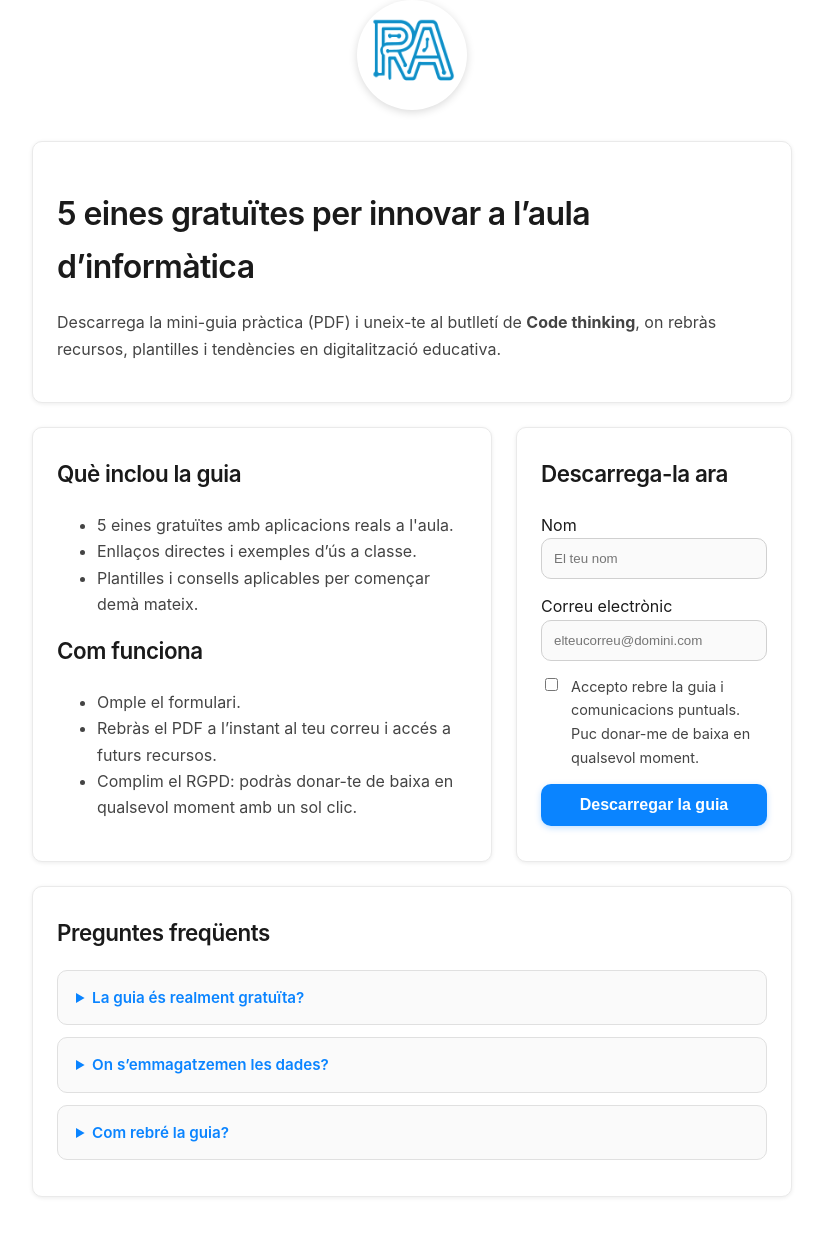
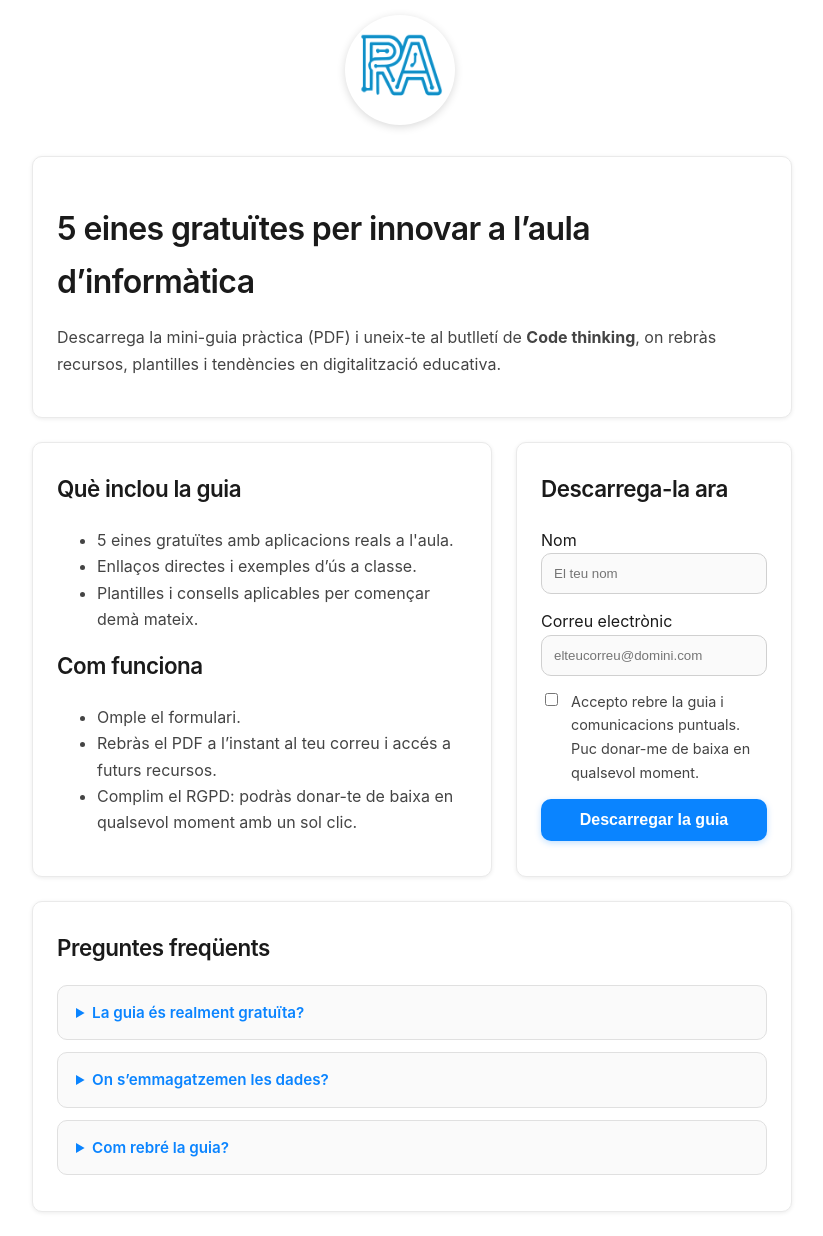
Before and after one commit to raquelalaman/raquelalaman.github.io, a Jekyll site: the page landing_lead_magnet.html, which Jekyll copies as it is, in a window 1280 px wide. Shown: the whole page, without its empty margins (228-1051 px from the left). Built offline with Jekyll 4.4.1, drawn with Linux system fonts in a browser that asks for light colours.

Commit message:
Update landing_lead_magnet.html

```diff
--- a/landing_lead_magnet.html
+++ b/landing_lead_magnet.html
@@ -11,7 +11,7 @@
 
   <header class="wrap">
   <div style="text-align:center; margin-bottom:24px;">
-    <a href="https://raquelalaman.github.io/"><img src="assets/images/logo.png" alt="Raquel Alamán" style="width:110px; height:110px; border-radius:50%; object-fit:cover; box-shadow:0 2px 8px rgba(0,0,0,0.15);" /></a>
+    <a href="https://raquelalaman.github.io/"><img src="assets/images/logo.png" alt="Raquel Alamán" style="width:110px; height:110px; border-radius:50%; object-fit:cover; box-shadow:0 2px 8px rgba(0,0,0,0.15);margin:15px 25px 0 0" /></a>
   </div>
 
   <div class="card">
```
